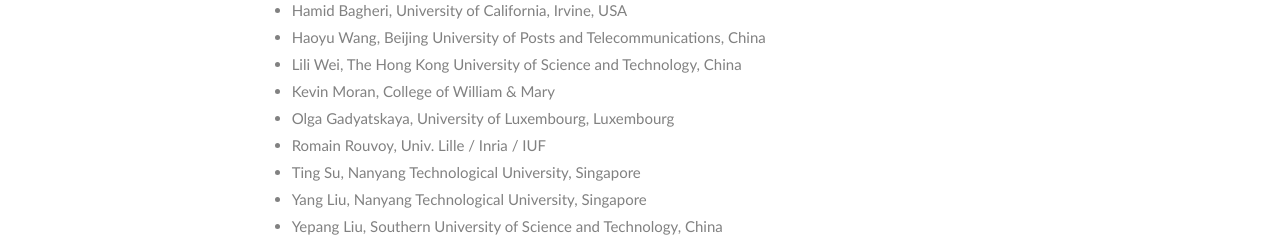
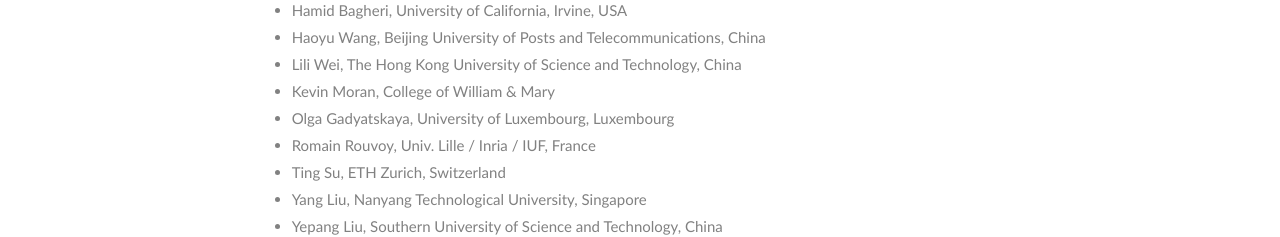
Before and after one commit to A-Mobile/A-Mobile.github.io, a plain HTML site: page index.html in a window 1280 px wide. Shown: the part 2825-3062 px from the top of the page. Drawn offline with nearby package versions, Linux system fonts and the light colour scheme; a web font is replaced by a local one.

Commit message:
Update index.html

```diff
--- a/index.html
+++ b/index.html
@@ -189,8 +189,8 @@
                 <li>Lili Wei, The Hong Kong University of Science and Technology, China</li>
                 <li>Kevin Moran, College of William & Mary </li>
                 <li>Olga Gadyatskaya, University of Luxembourg, Luxembourg</li>
-                <li>Romain Rouvoy, Univ. Lille / Inria / IUF</li>
-                <li>Ting Su, Nanyang Technological University, Singapore </li>
+                <li>Romain Rouvoy, Univ. Lille / Inria / IUF, France</li>
+                <li>Ting Su, ETH Zurich, Switzerland </li>
                 <li>Yang Liu, Nanyang Technological University, Singapore</li>
                 <li>Yepang Liu, Southern University of Science and Technology, China</li>
                 <li>Yulei Sui, University of Technology Sydney, Australia</li>
```
